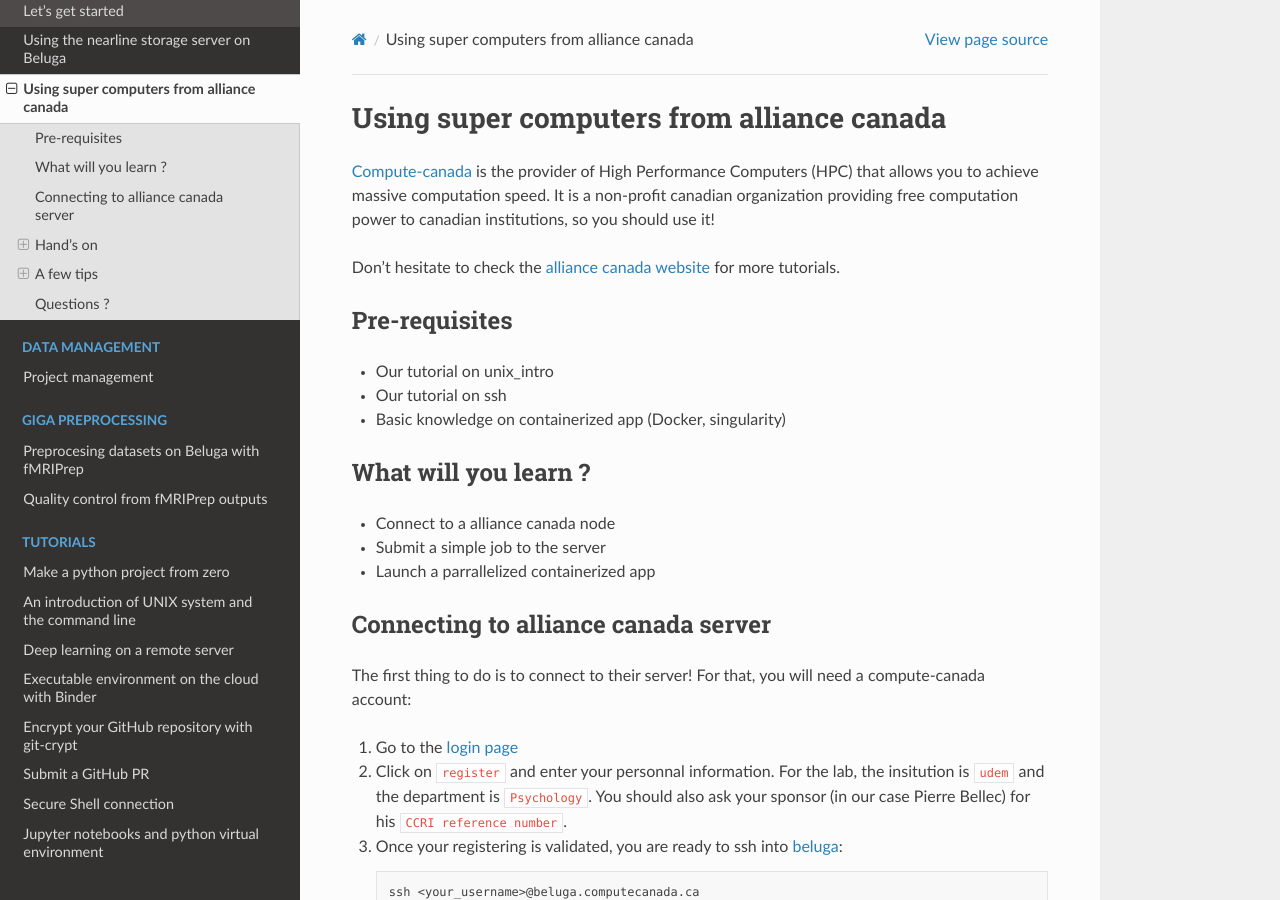
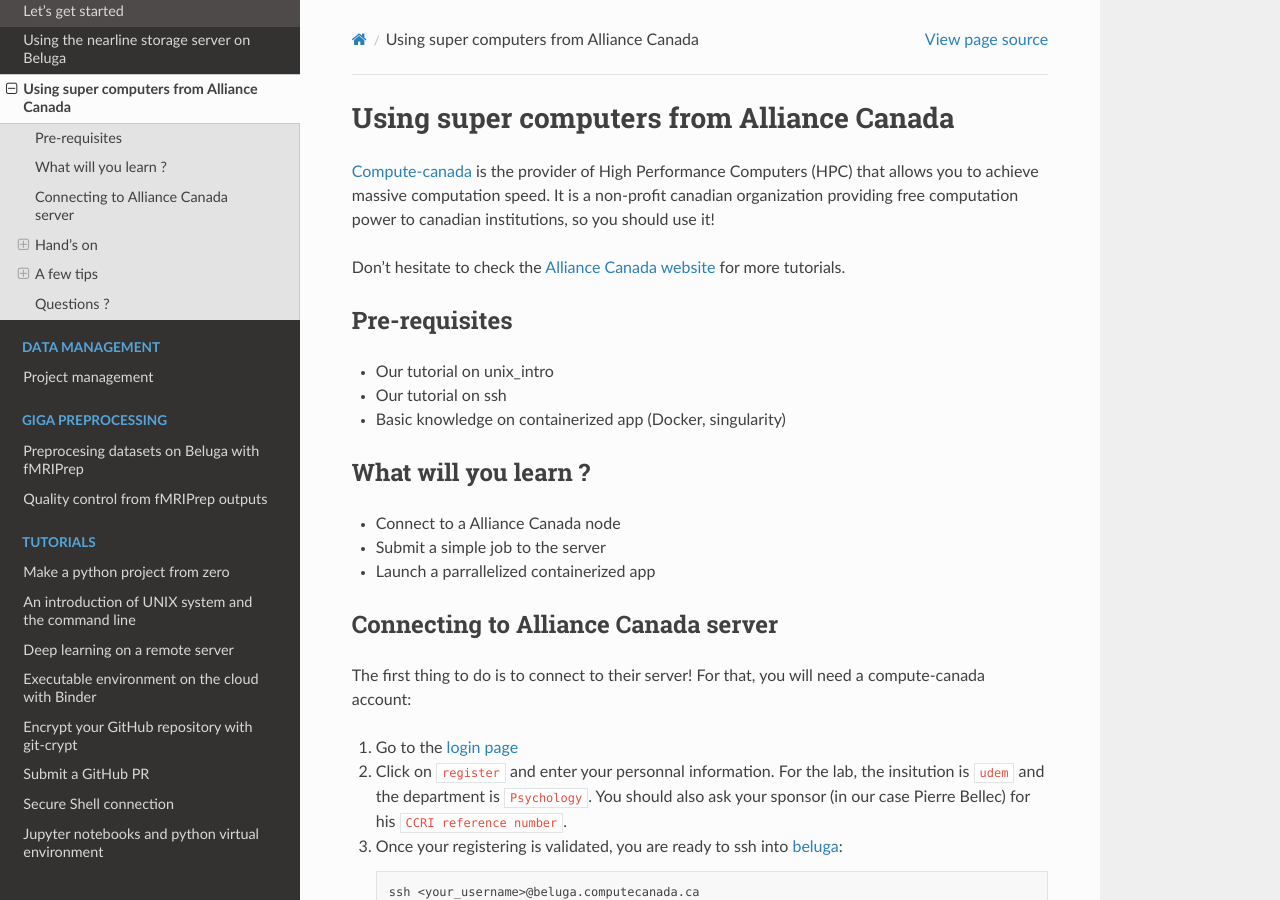
Before and after one commit to SIMEXP/lab-documentation, a Sphinx documentation site: the page built from source/alliance_canada/hpc.rst, in a window 1280 px wide and 900 px high. Built offline with Sphinx 7.4.7 and the Read the Docs theme 2.0.0, drawn with Linux system fonts in a browser that asks for light colours; some of the changed text lies outside the part shown.

Commit message:
Upper case

```diff
--- a/source/alliance_canada/hpc.rst
+++ b/source/alliance_canada/hpc.rst
@@ -1,10 +1,10 @@
-Using super computers from alliance canada
+Using super computers from Alliance Canada
 =========================================
 
 `Compute-canada <https://www.computecanada.ca/home/>`_ is the provider of High Performance Computers (HPC) that allows you to achieve massive computation speed.
 It is a non-profit canadian organization providing free computation power to canadian institutions, so you should use it!
 
-Don't hesitate to check the `alliance canada website <https://docs.alliancecan.ca/wiki/Running_jobs>`_ for more tutorials.
+Don't hesitate to check the `Alliance Canada website <https://docs.alliancecan.ca/wiki/Running_jobs>`_ for more tutorials.
 
 Pre-requisites
 ::::::::::::::
@@ -14,11 +14,11 @@ Pre-requisites
 
 What will you learn ?
 :::::::::::::::::::::
-* Connect to a alliance canada node
+* Connect to a Alliance Canada node
 * Submit a simple job to the server
 * Launch a parrallelized containerized app
 
-Connecting to alliance canada server
+Connecting to Alliance Canada server
 :::::::::::::::::::::::::::::::::::
 
 The first thing to do is to connect to their server!
@@ -263,7 +263,7 @@ Here is a concrete example with neuromod:
     rysnc -avP --info=progress2 --files-from=~/list_files_neuromod projects/rrg-pbellec/datasets/cneuromod_new/hcptrt $SLURM_TMPDIR/hcptrt
 
 Finally, remember that if you need to transfer data from two different servers (for example from ``elm`` to ``beluga``), it is better to use `globus <https://docs.alliancecan.ca/wiki/Globus>`_.
-Check the `alliance canada documentation <https://docs.alliancecan.ca/wiki/Storage_and_file_management>`_ for more details on this topic.
+Check the `Alliance Canada documentation <https://docs.alliancecan.ca/wiki/Storage_and_file_management>`_ for more details on this topic.
 
 SLURM notifications on slack
 ----------------------------
```
